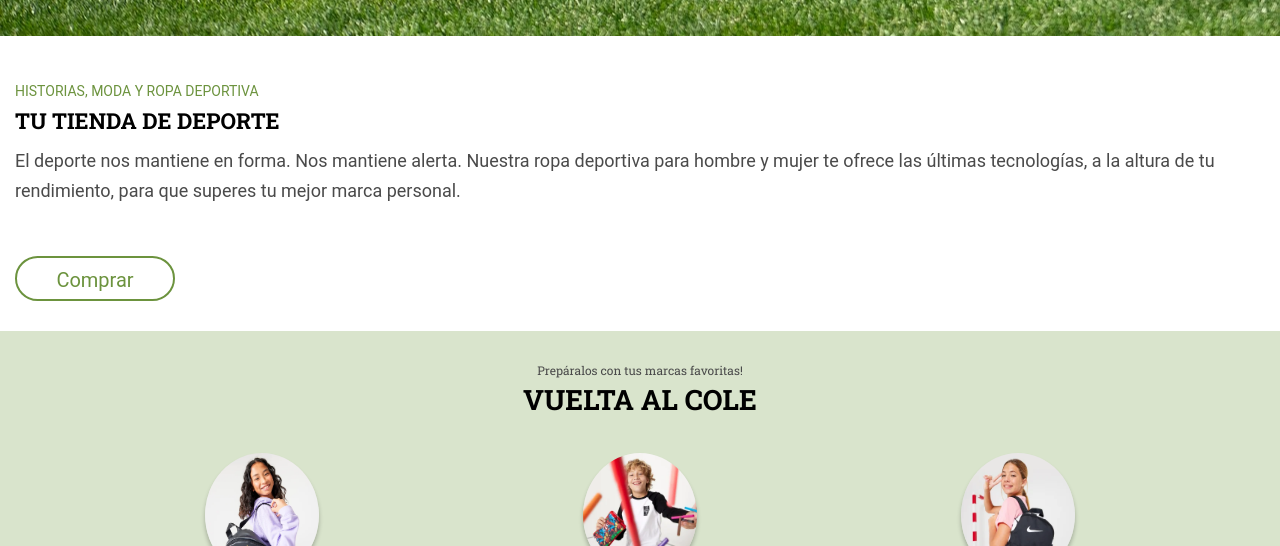
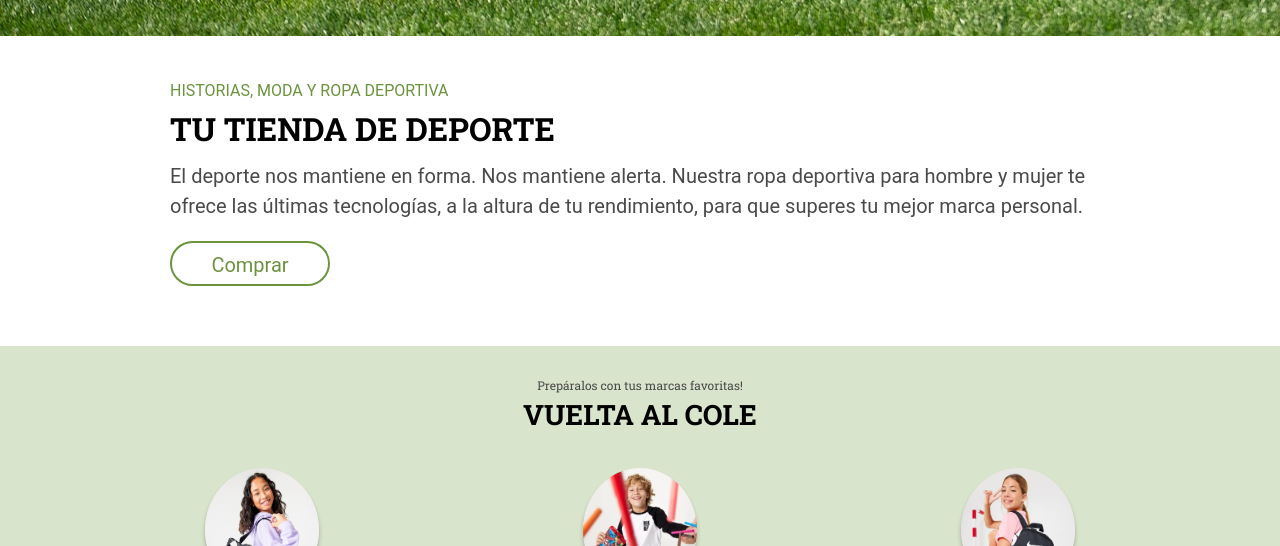
Before and after one commit to Adalab/modulo-1-evaluacion-final-elialcodes, a website built with Vite: page src/index.html in a window 1280 px wide. Shown: the part 764-1310 px from the top of the page. Built offline with nearby package versions, Linux system fonts and the light colour scheme.

Commit message:
media querie main section

```diff
--- a/src/scss/layout/_main.scss
+++ b/src/scss/layout/_main.scss
@@ -2,28 +2,50 @@
   padding: 40px 15px 30px 15px;
   display: flex;
   flex-direction: column;
-  & span {
+  @media (min-width: 768px) {
+    padding: 40px 40px 60px 40px;
+  }
+  @media (min-width: 1280px) {
+    padding: 40px 170px 60px 170px;
+  }
+
+  span {
     color: $dark-green;
     font-family: $paragraph;
     font-size: 14px;
     line-height: 30px;
+    @media (min-width: 768px) {
+      font-size: 16px;
+    }
   }
-  & h2 {
+
+  h2 {
     color: $black;
     font-family: $title;
     font-size: 22px;
     font-weight: bold;
     line-height: 30px;
+    @media (min-width: 768px) {
+      font-size: 32px;
+      line-height: 45px;
+    }
   }
-  & p {
+
+  p {
     color: $grey;
     font-family: $paragraph;
     font-size: 18px;
     line-height: 30px;
     margin-top: 10px;
-    margin-bottom: 50px;
+    margin-bottom: 40px;
+    @media (min-width: 768px) {
+      font-size: 20px;
+      line-height: 30px;
+      margin-bottom: 20px;
+    }
   }
-  & a {
+
+  a {
     @include button;
     width: 160px;
     height: 45px;
```
